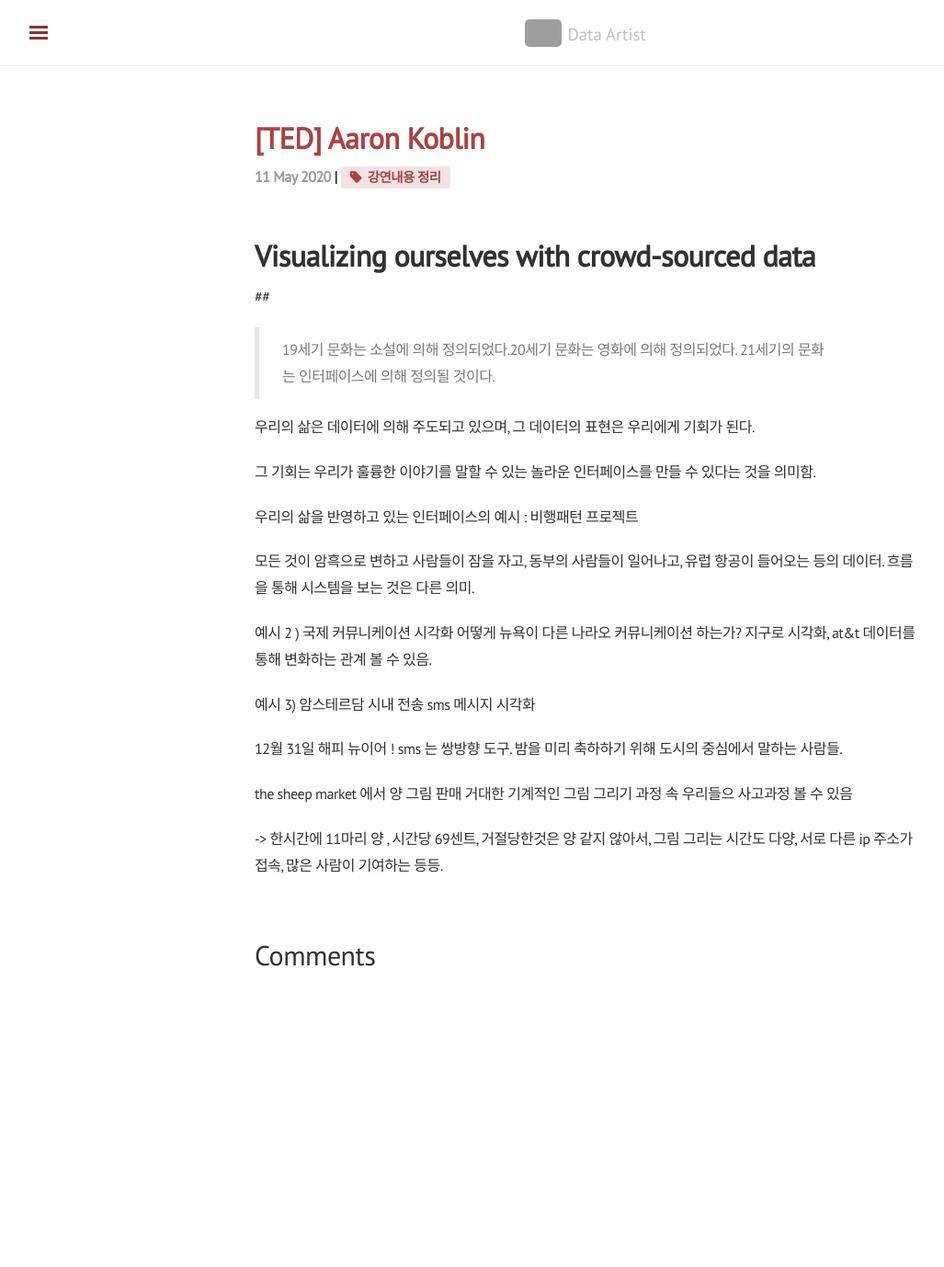
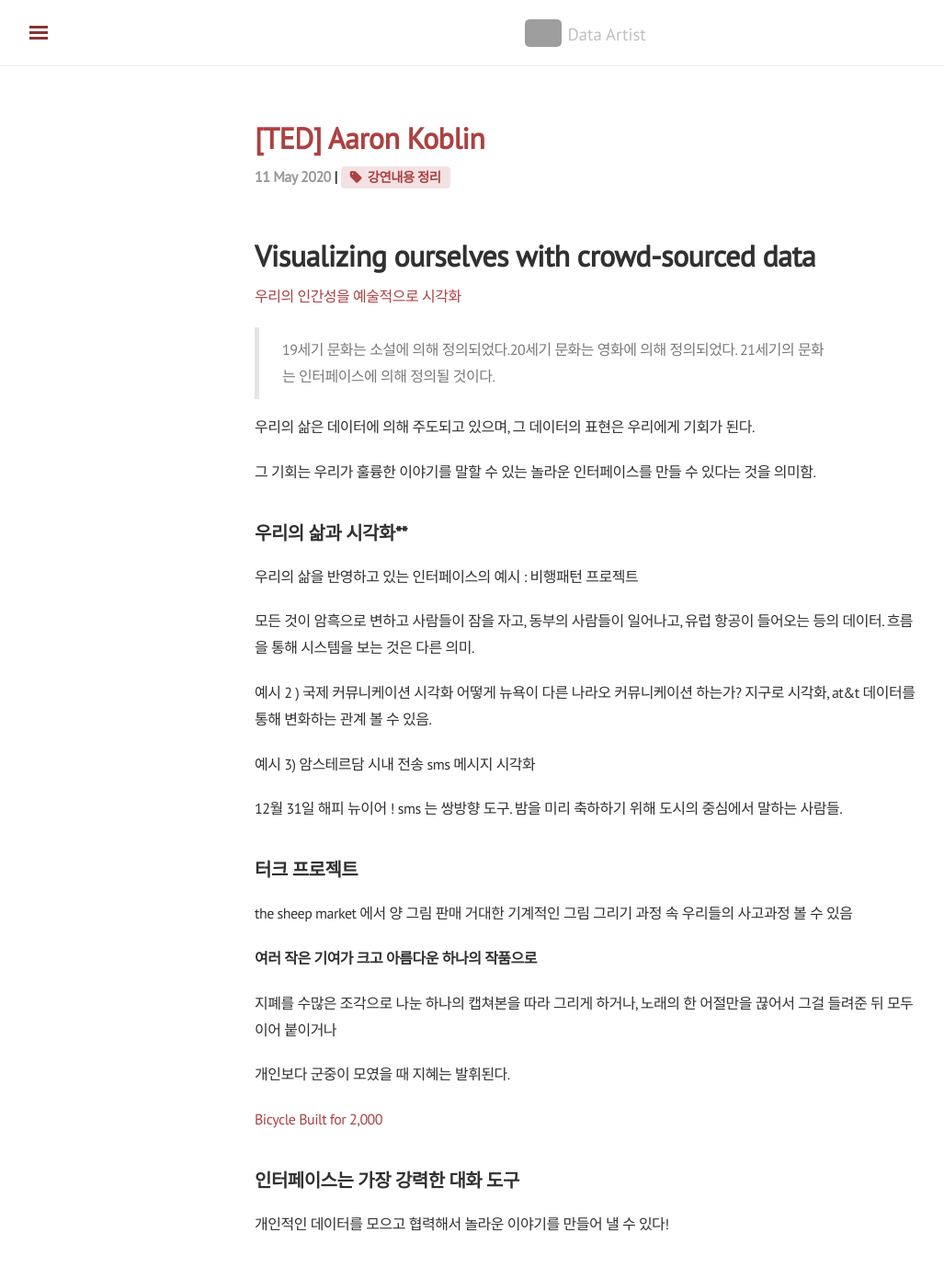
Before and after one commit to shanny924/shanny924.github.io, a Jekyll site: the page built from _posts/2020-05-11-lecture#3.md, in a window 1280 px wide and 1400 px high. Shown: the top 1378 px of the window at 92% size, without its empty margins (3-1030 px from the left). Built offline with Jekyll 4.4.1, drawn with Linux system fonts in a browser that asks for light colours; nearby versions of some CDN libraries; comment, search, counter and statistics services are not loaded; grey boxes are pictures that could not be loaded.

Commit message:
Update 2020-05-11-lecture#3.md

```diff
--- a/_posts/2020-05-11-lecture#3.md
+++ b/_posts/2020-05-11-lecture#3.md
@@ -7,9 +7,7 @@ tag: [강연내용 정리]
 
 # Visualizing ourselves with crowd-sourced data
 
-
-##
-
+[우리의 인간성을 예술적으로 시각화](https://www.ted.com/talks/aaron_koblin_visualizing_ourselves_with_crowd_sourced_data?utm_campaign=tedspread&utm_medium=referral&utm_source=tedcomshare)
 
 >19세기 문화는 소설에 의해 정의되었다.20세기 문화는 영화에 의해 정의되었다. 21세기의 문화는 인터페이스에 의해 정의될 것이다.
 
@@ -17,6 +15,7 @@ tag: [강연내용 정리]
 
 그 기회는 우리가 훌륭한 이야기를 말할 수 있는 놀라운 인터페이스를 만들 수 있다는 것을 의미함.
 
+## 우리의 삶과 시각화**
 
 우리의 삶을 반영하고 있는 인터페이스의 예시 :  비행패턴 프로젝트
 
@@ -32,9 +31,20 @@ tag: [강연내용 정리]
 12월 31일 해피 뉴이어 !
 sms 는 쌍방향 도구. 밤을 미리 축하하기 위해 도시의 중심에서 말하는 사람들.
 
+## 터크 프로젝트
 
 the sheep market 에서 양 그림 판매
-거대한 기계적인 그림 그리기 과정 속 우리들으 사고과정 볼 수 있음
+거대한 기계적인 그림 그리기 과정 속 우리들의 사고과정 볼 수 있음
 
--> 한시간에 11마리 양 , 시간당 69센트, 거절당한것은 양 같지 않아서, 그림 그리는 시간도 다양,
-서로 다른 ip 주소가 접속, 많은 사람이 기여하는 등등.
+**여러 작은 기여가 크고 아름다운 하나의 작품으로**
+
+지폐를 수많은 조각으로 나눈 하나의 캡쳐본을 따라 그리게 하거나,
+노래의 한 어절만을 끊어서 그걸 들려준 뒤 모두 이어 붙이거나
+
+개인보다 군중이 모였을 때 지혜는 발휘된다.
+
+[Bicycle Built for 2,000](http://www.bicyclebuiltfortwothousand.com/)
+
+
+## 인터페이스는 가장 강력한 대화 도구
+개인적인 데이터를 모으고 협력해서 놀라운 이야기를 만들어 낼 수 있다!
```
